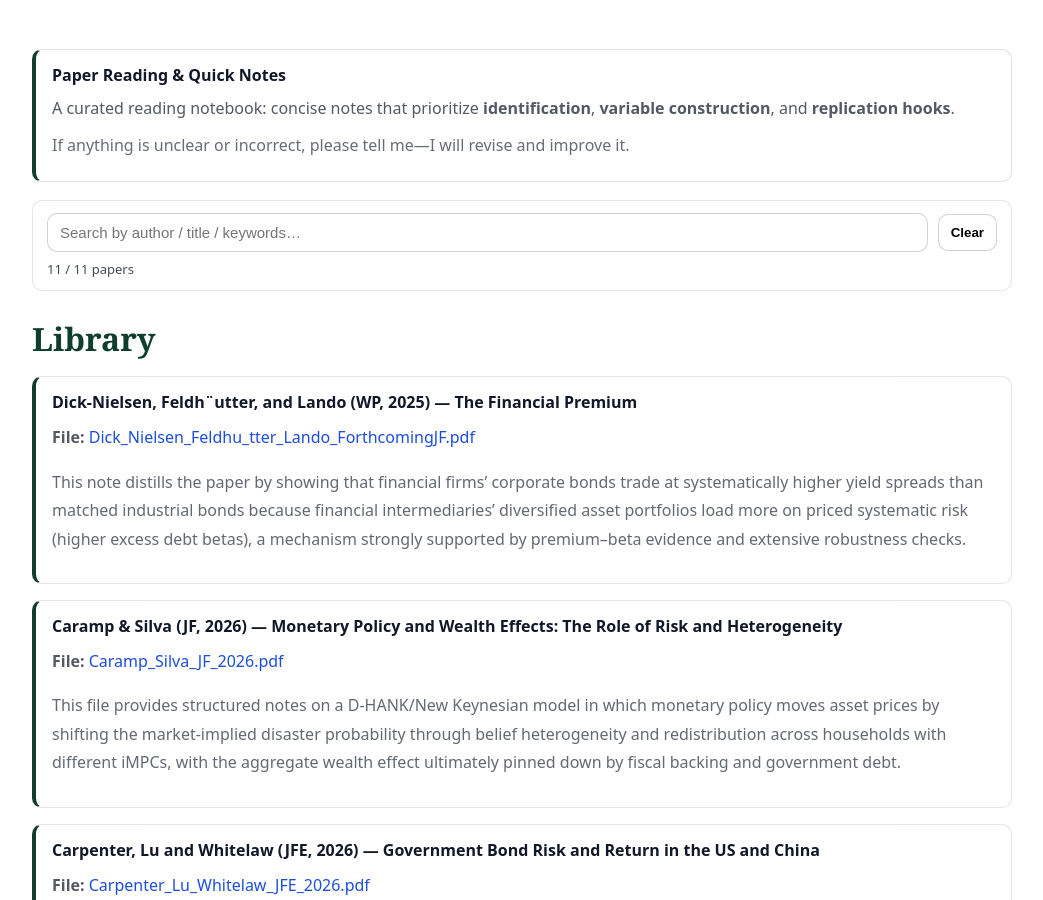
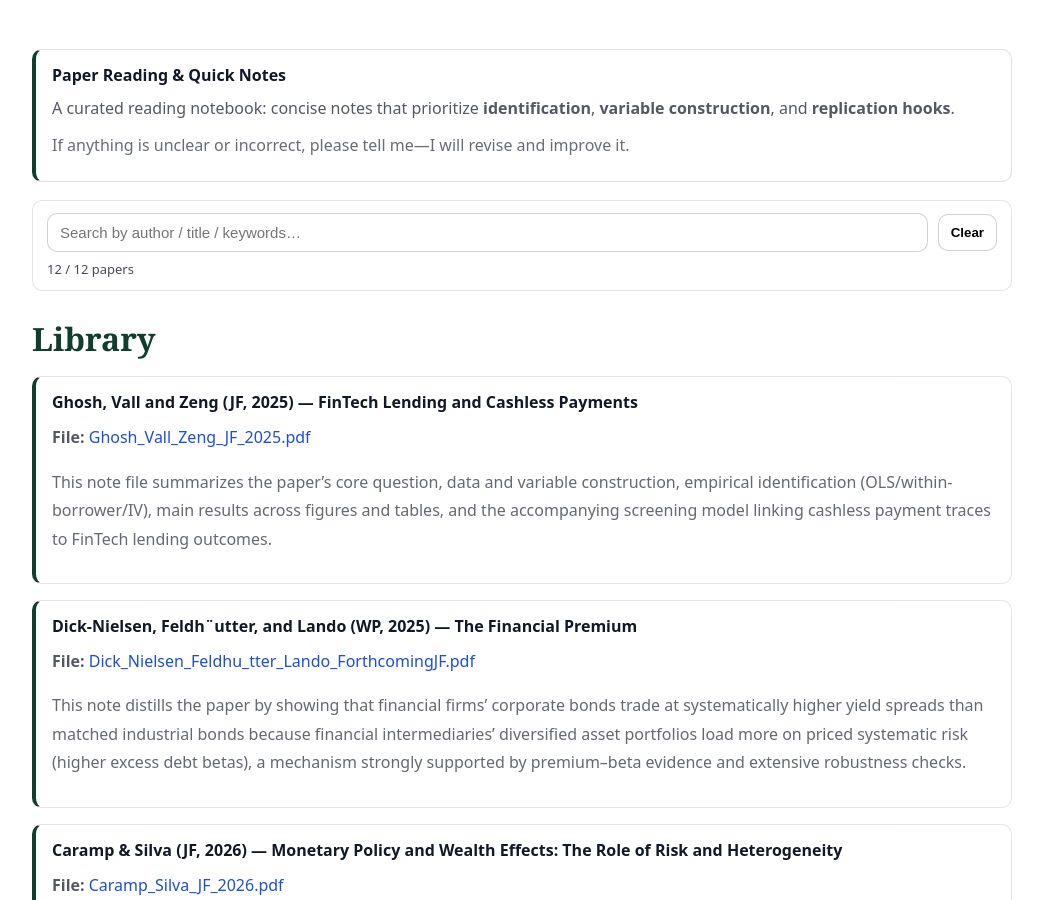
Before and after one commit to yaxinzn/study-archive, a Jekyll site: the page built from reading/index.md, in a window 1280 px wide and 900 px high, scrolled down 498 px. Shown: the whole window, without its empty margins (118-1161 px from the left). Built offline with Jekyll 4.4.1, drawn with Linux system fonts in a browser that asks for light colours.

Commit message:
Reading: add/update Ghosh_Vall_Zeng_JF_2025.pdf

```diff
--- a/_data/reading.yml
+++ b/_data/reading.yml
@@ -1,3 +1,7 @@
+- title: "Ghosh, Vall and Zeng (JF, 2025) — FinTech Lending and Cashless Payments"
+  file: "Ghosh_Vall_Zeng_JF_2025.pdf"
+  desc: "This note file summarizes the paper’s core question, data and variable construction, empirical identification (OLS/within-borrower/IV), main results across figures and tables, and the accompanying screening model linking cashless payment traces to FinTech lending outcomes."
+
 - title: "Dick-Nielsen, Feldh¨utter, and Lando (WP, 2025) — The Financial Premium"
   file: "Dick_Nielsen_Feldhu_tter_Lando_ForthcomingJF.pdf"
   desc: "This note distills the paper by showing that financial firms’ corporate bonds trade at systematically higher yield spreads than matched industrial bonds because financial intermediaries’ diversified asset portfolios load more on priced systematic risk (higher excess debt betas), a mechanism strongly supported by premium–beta evidence and extensive robustness checks."
```
Also changed, not shown: 1 other file.
